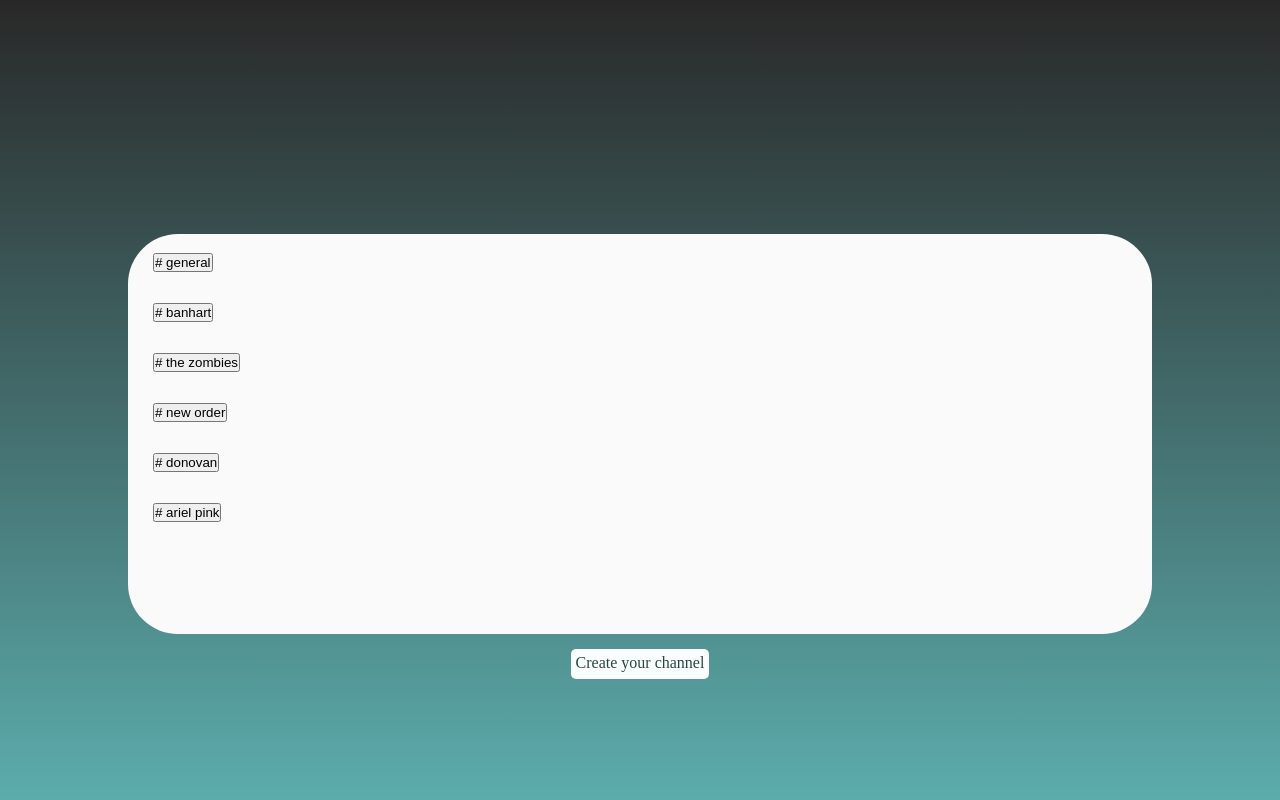
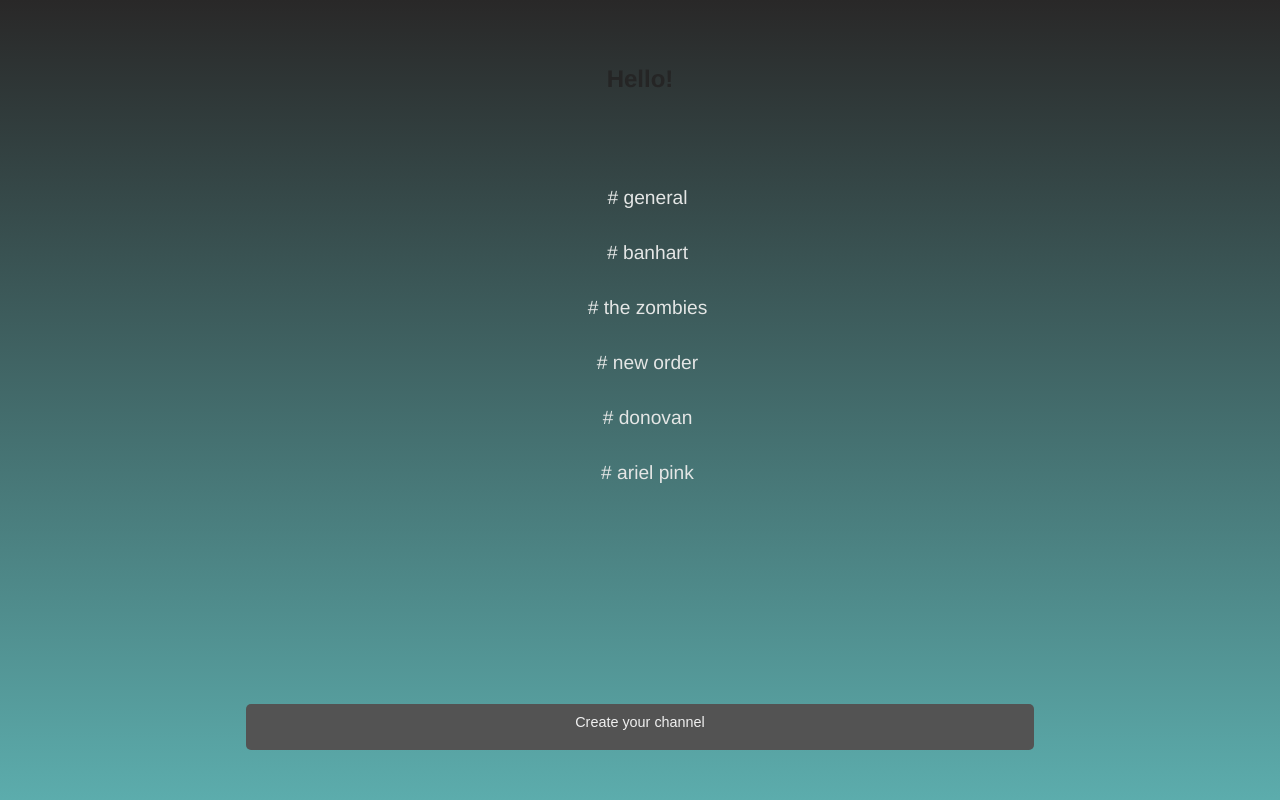
Before and after one commit to monika-fafluch/faf-chat, a Flask app: page /channels in a window 1280 px wide. Run offline with Flask 2, Linux system fonts and the light colour scheme; some libraries are stand-ins or nearby versions.

Commit message:
Add files via upload

```diff
--- /dev/null
+++ b/static/styles-channel.css
@@ -0,0 +1,14 @@
+/* visible scrollbar/source: https://stackoverflow.com/questions/1202425/making-the-main-scrollbar-always-visible*/
+::-webkit-scrollbar
+{
+    -webkit-appearance: none;
+    width: 7px;
+
+}
+::-webkit-scrollbar-thumb
+{
+    border-radius: 4px;
+    background-color: rgba(0, 0, 0, .5);
+    -webkit-box-shadow: 0 0 1px rgba(255, 255, 255, .5);
+    box-shadow: 0 0 1px rgba(255, 255, 255, .5);
+}
--- a/static/styles.css
+++ b/static/styles.css
@@ -76,9 +80,19 @@
 {
     text-decoration: none;
     color: rgb(43, 44, 44);
-    font-size: 2em;
+    font-size: 1.3em;
     font-family: 'Lucida Sans';
 }
+
+/* Small devices (portrait tablets and large phones, 600px and up) */
+@media only screen and (min-width: 600px)
+{
+    .go-channels a
+    {
+        font-size: 1.5em;
+    }
+}
+
 
 /* Index page | Medium devices (landscape tablets, 768px and up) */
 @media only screen and (min-width: 768px)
@@ -124,114 +138,33 @@
 
 
 
-                                                                        /* create_channel page */
-
-.create-channel
-{
-    display: flex;
-    flex-direction: column;
-    align-items: center;
-}
-#hello-name
-{
-    font-family: 'Pacifico', cursive;
-    color: rgb(255, 255, 255);
-    position: relative;
-    bottom: 25%;
-}
-.create-channel-form h3
-{
-    color: rgb(255, 255, 255);
-    font-family: 'Indie Flower', sans-serif;
-    margin-bottom: 5%;
-}
-.go-channels
-{
-    position: relative;
-    bottom: 10%;
-}
-.create-channel input
-{
-    width: 90%;
-    height: 40px;
-    margin: 10px;
-    border-radius: 10px;
-    border: none;
-    text-align: center;
-    font-size: 1em;
-}
-
-.create-channel button
-{
-    width: 90%;
-    height: 40px;
-    margin: 10px;
-    background-color: rgb(255, 255, 255);
-    color: rgb(46, 46, 46);
-    border: none;
-    border-radius: 10px;
-    font-size: 1em;
-}
-.go-channels a
-{
-    text-decoration: none;
-    color: rgb(43, 44, 44);
-    font-size: 2em;
-    font-family: 'Lucida Sans';
-}
-
-/* Large devices (laptops/desktops, 992px and up) */
-@media only screen and (min-width: 992px)
-{
-    #hello-name
-    {
-        font-size: 2em;
-    }
-    .create-channel-form h3, .create-channel input,  .create-channel button
-    {
-        font-size: 1.5em;
-    }
-
-}
-/* Extra large devices (large laptops and desktops, 1200px and up) */
-@media only screen and (min-width: 1200px)
-{
-    #hello-name
-    {
-        font-size: 2.5em;
-    }
-    .create-channel-form h3
-    {
-        font-size: 2em;
-    }
-    .create-channel input, .create-channel button
-    {
-        font-size: 1.5em;
-    }
-
-}
-
-
                                                                         /* channels page */
 
 .scroll
 {
-    background-color: rgb(250, 250, 250);
     width: 80%;
-    height: 50vh;
-    border-radius: 50px;
+    border-radius: 20px;
+    height: 70vh;
+    margin-bottom: 50px;
     overflow: scroll;
+}
 
-}
+
 #under-channels
 {
-    height: 20px;
-    background-color: rgb(249, 253, 253);
-    margin-top: 15px;
+    background-color: rgb(83, 83, 83);
+    color: rgb(240, 240, 240);
+    border: none;
+    border-radius: 5px;
+    font-family: 'Montserrat', sans-serif;
+    padding: 10px;
+    font-size: 0.9em;
+    cursor: pointer;
+    width: 60%;
+    height: 30px;
+    margin-bottom: 50px;
     text-decoration: none;
-    color: rgb(39, 72, 64);
-    padding: 5px;
-    border-radius: 5px;
+    text-align: center;
 }
 
 .scroll ul
@@ -241,7 +174,7 @@
 .all-channels li
 {
     font-family: 'Indie Flower', sans-serif;
-    font-size: 1.5em;
+    font-size: 1.2em;
     font-weight: bolder;
     color: rgb(59, 59, 59);
     margin: 10px 10px 15px 25px;
@@ -251,20 +184,45 @@
 {
     text-decoration: none;
 }
-.all-channels a:hover
+
+.all-channels button
 {
-    color: indigo;
+    height: 40px;
+    width: 100%;
+    border: none;
+    background-color: inherit;
+    cursor: pointer;
+    font-family: Helvetica, Arial, sans-serif;
+    font-size: 1em;
+    color: rgb(228, 230, 229);
 }
-.page h1
+.all-channels button:hover
 {
-    color: rgb(100, 99, 99);
-    margin-bottom: 20px;
-    font-family: "Montserrat", sans-serif;
+    color: rgb(0, 102, 102);
+}
+
+#hello-name h1
+{
+    color: rgb(37, 37, 37);
+    font-size: 1em;
+    font-family: Helvetica, Arial, sans-serif;
+    margin-top: 50px;
+    margin-bottom: 60px;
+    padding: 15px;
+    text-align: center;
+}
+
+/* Medium devices (landscape tablets, 768px and up) */
+@media only screen and (min-width: 768px)
+{
+    #hello-name h1
+    {
+        font-size: 1.5em;
+    }
 }
 
 
-
-                                                                    /* channel page */
+                                                                    /* chat page */
 
 #back-to-channels
 {
@@ -337,6 +295,85 @@
     margin-left: 20px;
     list-style: none;
     font-size: 1em;
-    color: rgb(39, 44, 44);
+    color: rgb(45, 48, 48);
+    font-family: Helvetica, Arial, sans-serif;
+}
+.nav-chat
+{
+    width: 100%;
+    display: flex;
+    flex-direction: row;
+    justify-content: space-between;
+}
+.nav-chat h1
+{
+    color: rgb(100, 99, 99);
+    margin-bottom: 20px;
     font-family: "Montserrat", sans-serif;
+    margin-left: 7%;
 }
+.nav-chat button
+{
+    background-color: rgb(59, 59, 59);
+    color: rgb(240, 240, 240);
+    border: none;
+    border-radius: 5px;
+    font-family: 'Montserrat', sans-serif;
+    margin-right: 7%;
+    margin-bottom: 5%;
+    padding: 5px;
+    font-size: 0.9em;
+    cursor: pointer;
+}
+/* Medium devices (landscape tablets, 768px and up) */
+@media only screen and (min-width: 768px)
+{
+    .messages
+    {
+        width: 70%;
+    }
+    .message input
+    {
+        width: 10%;
+    }
+    .message textarea
+    {
+        width: 90%;
+    }
+}
+/* Large devices (laptops/desktops, 992px and up) */
+@media only screen and (min-width: 992px)
+{
+    .hello-channel p
+    {
+        font-size: 1.5em;
+        margin-bottom: 15px;
+    }
+    .nav-chat button
+    {
+        margin-right: 7%;
+        margin-bottom: 3%;
+        font-size: 1em;
+        padding: 7px;
+    }
+}
+/* Extra large devices (large laptops and desktops, 1200px and up) */
+@media only screen and (min-width: 1200px)
+{
+    .hello-channel p
+    {
+        font-size: 1.8em;
+        margin-bottom: 20px;
+    }
+    .nav-chat button
+    {
+        margin-right: 7%;
+        margin-bottom: 3%;
+        font-size: 1.3em;
+        padding: 10px;
+    }
+    .message input
+    {
+        font-size: 1.3em;
+    }
+}
```
Also changed, not shown: other parts of static/styles.css (+21 -17 lines).
